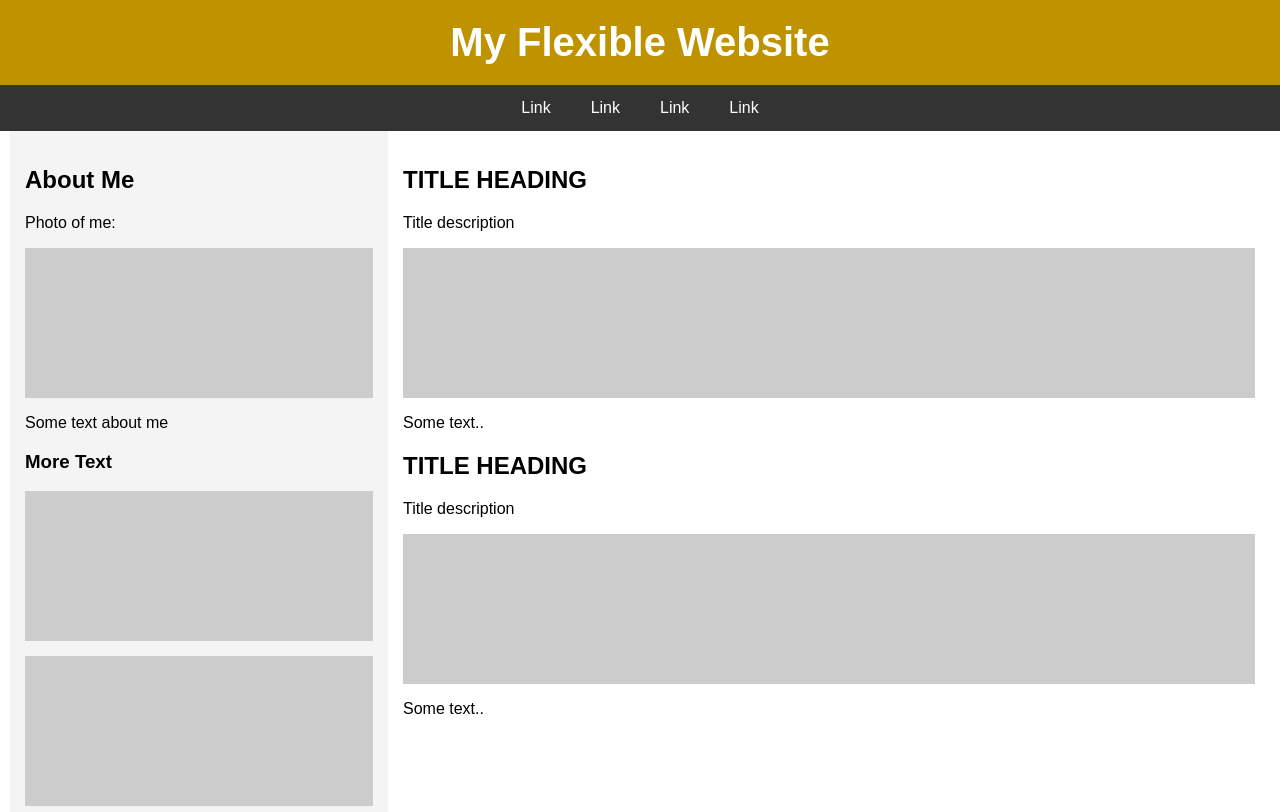
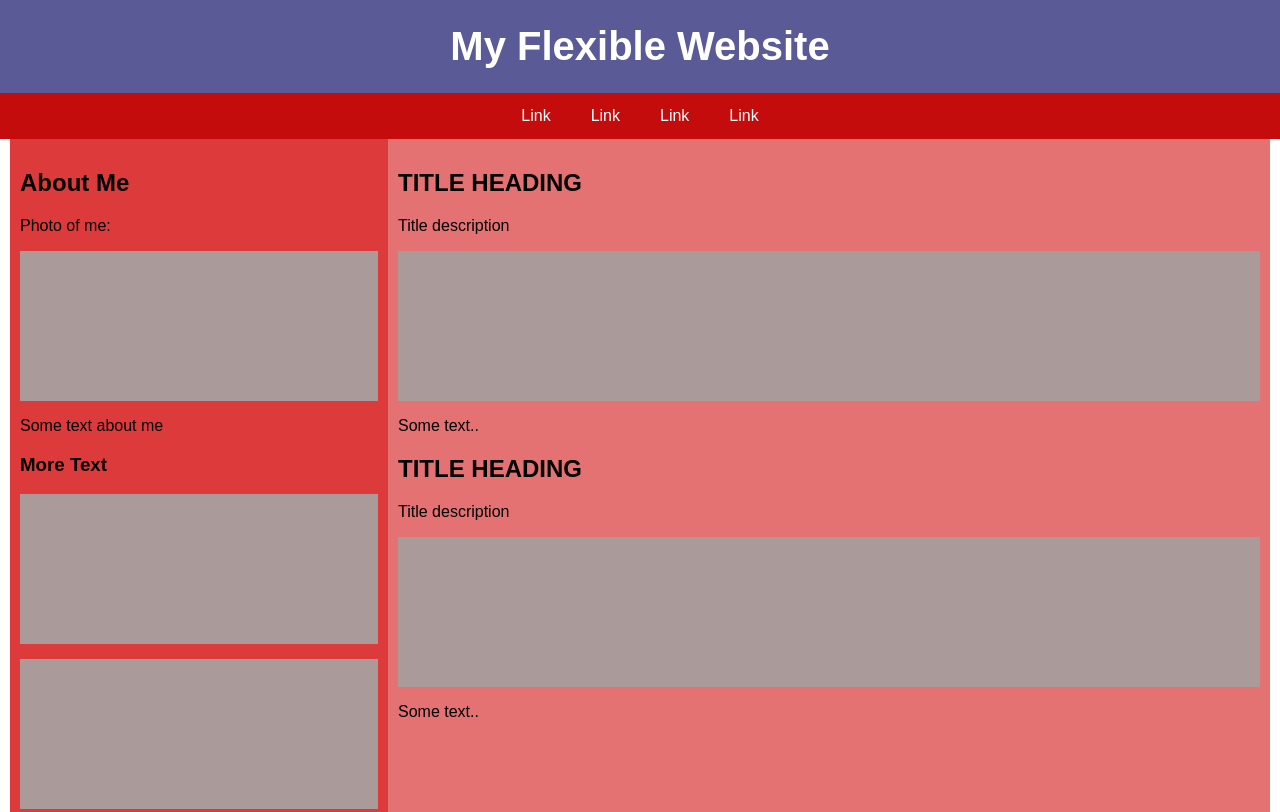
Before and after one commit to marcelGrygiel/marcelg0.github.io, a plain HTML site: page index.html in a window 1280 px wide. Shown: the top 812 px of the page. Drawn offline with Linux system fonts and the light colour scheme.

Commit message:
Update index.html

```diff
--- a/index.html
+++ b/index.html
@@ -16,9 +16,9 @@
         }
 
         .header {
-            background-color: #bf9200;
+            background-color: #5a5a97;
             color: white;
-            padding: 20px;
+            padding: 24px;
             text-align: center;
         }
 
@@ -30,7 +30,7 @@
         .navbar {
             display: flex;
             justify-content: center;
-            background-color: #333;
+            background-color: #c50c0c;
             flex-wrap: wrap;
         }
 
@@ -43,7 +43,7 @@
         }
 
         .navbar a:hover {
-            background-color: #ddd;
+            background-color: #c70f68;
             color: black;
         }
 
@@ -54,23 +54,23 @@
         }
 
         .column {
-            padding: 15px;
+            padding: 10px;
         }
 
         .column.side {
             flex: 30%;
-            background-color: #f4f4f4;
+            background-color: #dd3b3b;
         }
 
         .column.middle {
             flex: 70%;
-            background-color: #fff;
+            background-color: #e47272;
         }
 
         .image-placeholder {
             width: 100%;
             height: 150px;
-            background-color: #cccccc;
+            background-color: #aa9a9a;
             margin-bottom: 15px;
         }
 
@@ -83,13 +83,13 @@
         }
 
         @media screen and (max-width: 900px) {
+            .column.middle {
+                flex: 100%;
+                order: 1;
+            }
             .column.side {
                 flex: 100%;
                 order: 2;
-            }
-            .column.middle {
-                flex: 100%;
-                order: 1;
             }
         }
 
```
